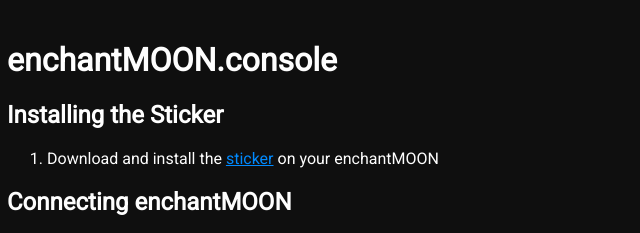
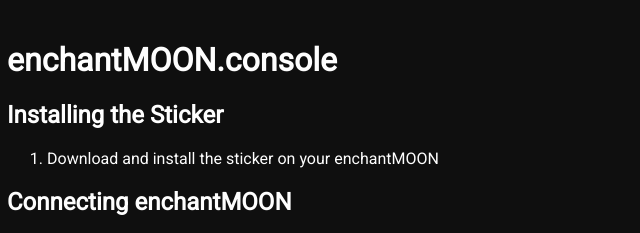
Before and after one commit to esmasui/enchantMOON, a website: page enchantmoon.console/local.html in a window 1280 px wide. Shown: the top 233 px of the page, 13-653 px from the left. Drawn offline with Linux system fonts and the light colour scheme; no server answers; files whose address does not match are found by name.

Commit message:
Remove link

```diff
--- a/enchantmoon.console/local.html
+++ b/enchantmoon.console/local.html
@@ -28,7 +28,7 @@
 
 	<h2>Installing the Sticker</h2>
 	<ol>
-		<li>Download and install the <a href="https://github.com/esmasui/enchantMOON/raw/master/enchantmoon.console/enchantMOON.console.zip">sticker</a> on your enchantMOON</li>
+		<li>Download and install the sticker on your enchantMOON</li>
 	</ol>
 	<h2>Connecting enchantMOON</h2>
 	<ol>
```
